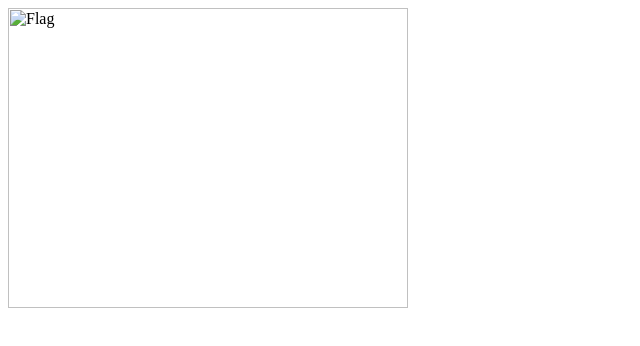
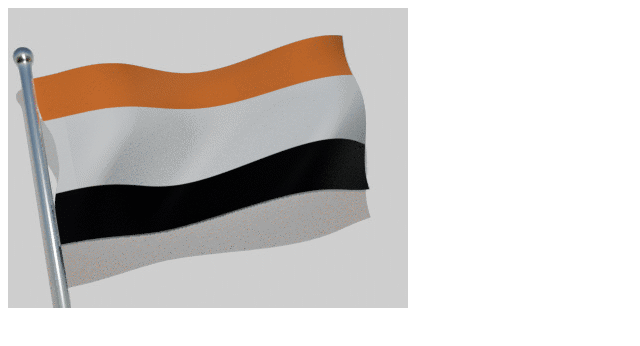
Before and after one commit to unne27/skeebonia.github.io, a plain HTML site: page index.html in a window 1280 px wide. Shown: the whole page, without its empty margins (0-640 px from the left). Drawn offline with Linux system fonts and the light colour scheme.

Commit message:
Update index.html

```diff
--- a/index.html
+++ b/index.html
@@ -5,5 +5,5 @@
 
 <body>
 
-<img source="/makesweet-uxa7vm.gif" alt="Flag" style="width:400px;height:300px;">
+<img src="/makesweet-uxa7vm.gif" alt="Flag" style="width:400px;height:300px;">
 </body>
```
